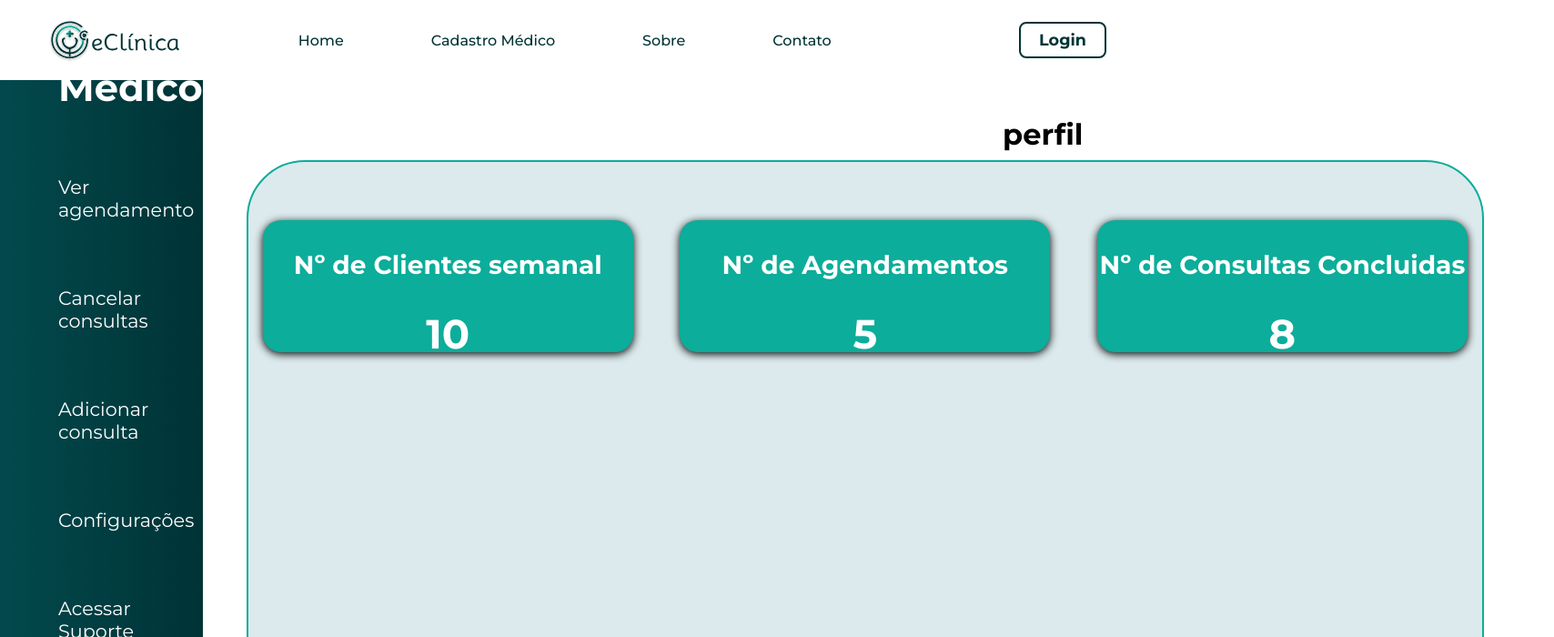
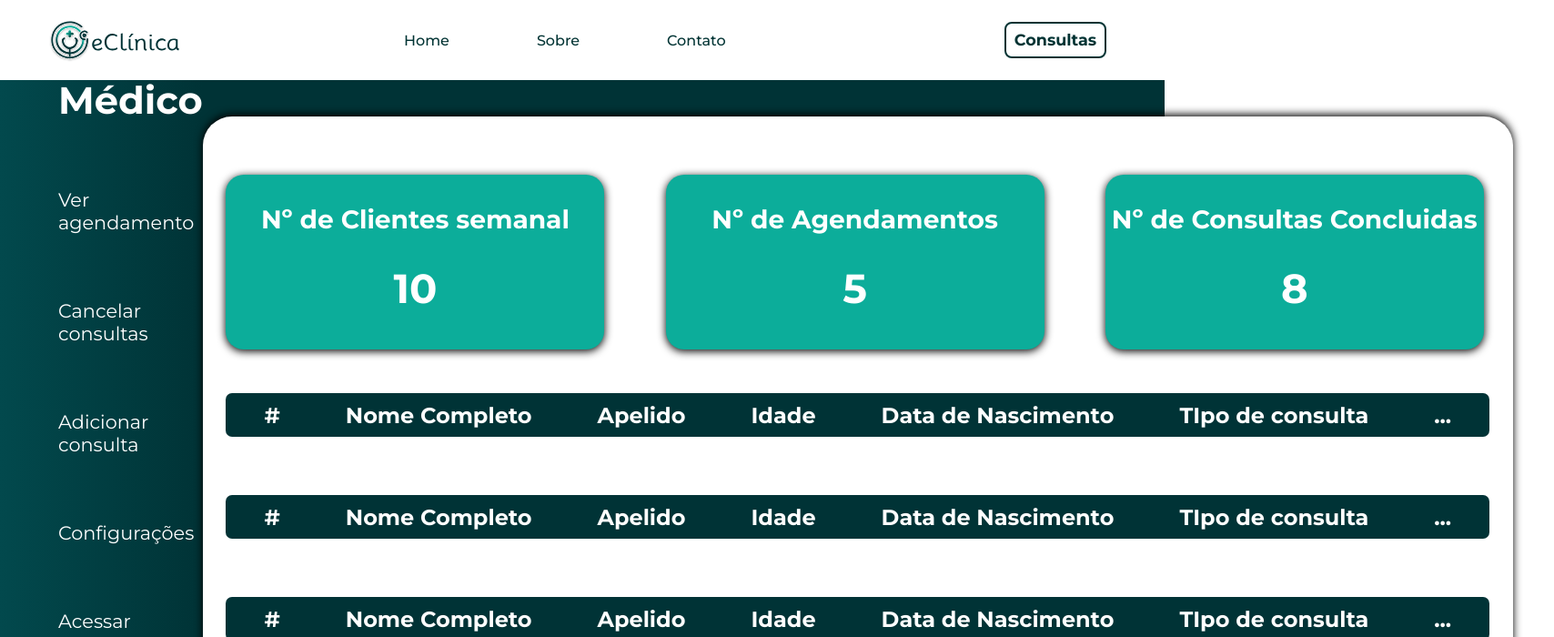
Before and after one commit to Telemedicine-platform/eclinica, a React (Vite) app in the folder frontend/: page /teste in a window 1280 px wide. Shown: the top 700 px of the page at 91% size, 1708 px wide, since content can reach past the window. Built offline with nearby package versions, Linux system fonts and the light colour scheme; no server answers.

Commit message:
alteração no dashboard

```diff
--- a/frontend/src/components/dashboard/consultas/consultas.css
+++ b/frontend/src/components/dashboard/consultas/consultas.css
@@ -3,27 +3,21 @@
     margin-top: 8rem;
 }
 
-.conteiner_perfil {
-    position: absolute;
-    right: 7%;
-}
 
 .conteiner_informacoes {
-
-    background-color: #DCEAED;
-    width: 85rem;
-    height: 94.2%;
-    margin: 3rem;
-    border-radius: 4rem 4rem 0 0;
-    border: 2px solid #0CAD9A;
+    flex-direction: column;
+    background-color: #ffffff;
+    box-shadow: 0px -2px 10px 0.1px #000000;
+    width: 90rem;
+    border-radius: 2rem 2rem 0 0;
     display: flex;
-    justify-content: space-between;;
+    margin-right: 45px;
 
 }
 
 .box_informacoes {
-    width: 30%;
-    height: 23%;
+    width: 26rem;
+    height: 12rem;
     background-color: #0CAD9A;
     border-radius: 20px;
     box-shadow: 0px 2px 10px 0.1px #000000;
@@ -33,7 +27,7 @@
     align-items: center;
     flex-direction: column;
     gap: 2rem;
-    margin: 0 1rem;
+    margin: 0 1.6rem;
     margin-top: 4rem;
 }
 
@@ -45,3 +39,47 @@
 
     margin-top: 2rem;
 }
+
+.quadros {
+    display: flex;
+    gap: 1rem;
+}
+
+.conteiner_grafico {
+    background-color: #003336;
+    color: #ffff;
+    display: flex;
+    align-items: center;
+    justify-content: center;
+    gap: 4.5rem;
+    height: 3rem;
+    margin: 3rem 1.6rem;
+    border-radius: 7px;
+
+}
+
+.conteiner_grafico2 {
+    background-color: #003336;
+    color: #ffff;
+    display: flex;
+    align-items: center;
+    justify-content: center;
+    gap: 4.5rem;
+    height: 3rem;
+    margin: 1rem 1.6rem;
+    border-radius: 7px;
+
+}
+
+.conteiner_grafico3 {
+    background-color: #003336;
+    color: #ffff;
+    display: flex;
+    align-items: center;
+    justify-content: center;
+    gap: 4.5rem;
+    height: 3rem;
+    margin: 3rem 1.6rem;
+    border-radius: 7px;
+
+}
--- a/frontend/src/components/dashboard/consultas/consultas.jsx
+++ b/frontend/src/components/dashboard/consultas/consultas.jsx
@@ -4,10 +4,9 @@ import "./consultas.css";
 function Consultas() {
     return (
         <div className="conteiner_consultas">
-            <div className="conteiner_perfil">
-                <h1>perfil</h1>
-            </div>
             <div className="conteiner_informacoes">
+
+                <div className="quadros">
                     <div className="box_informacoes">
                         <h3 id="titulo_informacoes">
                         Nº de Clientes semanal
@@ -37,6 +36,80 @@ function Consultas() {
                         </h3>
                     </div>
                 </div>
+
+                <div className="conteiner_grafico">
+                    <h2>
+                    #
+                    </h2>
+                    <h2>
+                    Nome Completo
+                    </h2>
+                    <h2>
+                    Apelido
+                    </h2>
+                    <h2>
+                    Idade
+                    </h2>
+                    <h2>
+                    Data de Nascimento
+                    </h2>
+                    <h2>
+                    TIpo de consulta
+                    </h2>
+                    <h2>
+                    ...
+                    </h2>
+                </div>
+
+                <div className="conteiner_grafico2">
+                    <h2>
+                    #
+                    </h2>
+                    <h2>
+                    Nome Completo
+                    </h2>
+                    <h2>
+                    Apelido
+                    </h2>
+                    <h2>
+                    Idade
+                    </h2>
+                    <h2>
+                    Data de Nascimento
+                    </h2>
+                    <h2>
+                    TIpo de consulta
+                    </h2>
+                    <h2>
+                    ...
+                    </h2>
+                </div>
+
+                <div className="conteiner_grafico3">
+                    <h2>
+                    #
+                    </h2>
+                    <h2>
+                    Nome Completo
+                    </h2>
+                    <h2>
+                    Apelido
+                    </h2>
+                    <h2>
+                    Idade
+                    </h2>
+                    <h2>
+                    Data de Nascimento
+                    </h2>
+                    <h2>
+                    TIpo de consulta
+                    </h2>
+                    <h2>
+                    ...
+                    </h2>
+                </div>
+
+            </div>
         </div>
     );
 }
--- a/frontend/src/components/dashboard/estilização/estilo.css
+++ b/frontend/src/components/dashboard/estilização/estilo.css
@@ -1,5 +1,5 @@
 .estilo_conteiner {
     display: flex;
-
+    background-color: #003336;
 
 }
--- a/frontend/src/components/dashboard/menu_esquerda/menu.css
+++ b/frontend/src/components/dashboard/menu_esquerda/menu.css
@@ -12,7 +12,7 @@
     display: flex;
     flex-direction: column;
     gap: 4.5rem;
-    margin-top: 32%;
+    margin-top: 38%;
     margin-left: 4rem;
     font-size: 1.3rem;
 }
--- /dev/null
+++ b/frontend/src/components/header/header_login.css
@@ -0,0 +1,94 @@
+.header {
+    width: 100%;
+    height: 5.5rem;
+    display: flex;
+    padding: 0 4rem;
+    align-items: center;
+    gap: 1rem;
+    background-color: #ffffff;
+    z-index: 1000;
+    position: fixed;
+    top: 0;
+    transition: box-shadow 0.3s ease-in-out;
+}
+
+.header-shadow {
+    box-shadow: 0 4px 8px rgba(0, 0, 0, 0.1);
+}
+
+.conteiner_logo {
+    width: auto;
+    height: 100%;
+    display: flex;
+    justify-content: flex-start;
+    align-items: center;
+}
+
+.logo {
+    width: 10rem;
+    height: auto;
+    margin: 1rem 0 1rem -1rem;
+}
+
+.navbar {
+    width: 100%;
+    height: 100%;
+    display: flex;
+    justify-content: space-between;
+    align-items: center;
+}
+
+.navegacao {
+    width: 80%;
+    display: flex;
+    list-style: none;
+    align-items: center;
+    justify-content: center;
+    gap: 6rem;
+}
+
+.link_navebar {
+    text-decoration: none;;
+    color: #003333;
+    font-weight: 500;
+    transition: color 0.1s ease;
+}
+
+.link_navebar:hover {
+    color: #0CAD9A;
+}
+
+.botao_login_dash {
+    width: 7rem;
+    height: 2.5rem;
+    font-size: 1.1rem;
+    border: 2px solid #003333;
+    border-radius: 0.5rem;
+    background-color: white;
+    cursor: pointer;
+    text-align: center;
+    line-height: 2.5rem;
+    transition: background-color 0.2s ease-in-out, color 0.2s ease-in-out;
+}
+
+
+.botao_login_dash:hover {
+    background-color: #003333;
+}
+
+.link_botao {
+    text-decoration: none;
+    color: #003333;
+    font-weight: 600;
+    display: flex;
+    justify-content: center;
+    align-items: center;
+    height: 100%;
+    width: 100%;
+    line-height: 2.5rem;
+    transition: color 0.2s ease-in-out;
+}
+
+.botao_login_dash:hover .link_botao {
+    color: white;
+}
--- /dev/null
+++ b/frontend/src/components/header/header_login.jsx
@@ -0,0 +1,60 @@
+import "./header_login.css";
+import Logo from "../../assets/eClinica.svg";
+import React, { useState, useEffect } from 'react';
+import { Link } from 'react-router-dom';
+
+const Header_login = () => {
+  const [hasShadow, setHasShadow] = useState(false);
+
+  useEffect(() => {
+    const handleScroll = () => {
+      if (window.scrollY > 0) {
+        setHasShadow(true);
+      } else {
+        setHasShadow(false);
+      }
+    };
+
+    window.addEventListener('scroll', handleScroll);
+
+    return () => {
+      window.removeEventListener('scroll', handleScroll);
+    };
+  }, []);
+
+  return (
+    <header className={`header ${hasShadow ? 'header-shadow' : ''}`}>
+      <Link to="/" className="conteiner_logo">
+        <img src={Logo} alt="logo" className="logo" />
+      </Link>
+
+      <nav className="navbar">
+        <ul className="navegacao">
+          <li className="li_navebar">
+            <Link to="/" className="link_navebar">
+              Home
+            </Link>
+          </li>
+
+          <li className="li_navebar">
+            <Link to="/Sobre" className="link_navebar">
+              Sobre
+            </Link>
+          </li>
+          <li className="li_navebar">
+            <a href="#contato" className="link_navebar">
+              Contato
+            </a>
+          </li>
+        </ul>
+        <button className="botao_login_dash">
+          <Link to="/login" className="link_botao">
+            Consultas
+          </Link>
+        </button>
+      </nav>
+    </header>
+  );
+};
+
+export default Header_login;
--- a/frontend/src/pages/teste.jsx
+++ b/frontend/src/pages/teste.jsx
@@ -3,12 +3,13 @@ import { Link } from "react-router-dom";
 import Menu_consulta from "../components/dashboard/menu_esquerda/menu";
 import Header from "../components/header/header";
 import Estilo from "../components/dashboard/estilização/estilo";
+import Header_login from "../components/header/header_login";
 
 
 function Teste() {
     return (
         <div>
-            <Header />
+            <Header_login />
             <Estilo />
 
         </div>
```
Lines whose indentation alone changed are shown as unchanged.
